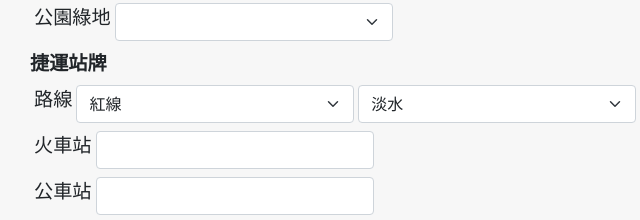
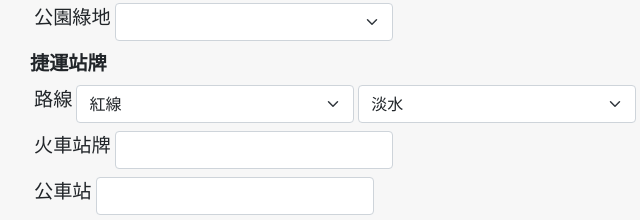
Before and after one commit to Rubywong0321/Quest, a plain HTML site: page P1-index.html in a window 1280 px wide. Shown: the part 1940-2160 px from the top of the page, 336-976 px from the left. Drawn offline with nearby package versions, Linux system fonts and the light colour scheme.

Commit message:
Add files via upload

```diff
--- a/P1-index.html
+++ b/P1-index.html
@@ -1176,7 +1176,7 @@
                                 </div>
                                 <div class="col-12 d-flex">
                                     <div class="col-auto px-1">
-                                        火車站
+                                        火車站牌
                                     </div>
                                     <div class="col-4 ">
                                         <input type="text" class="form-control">
```
